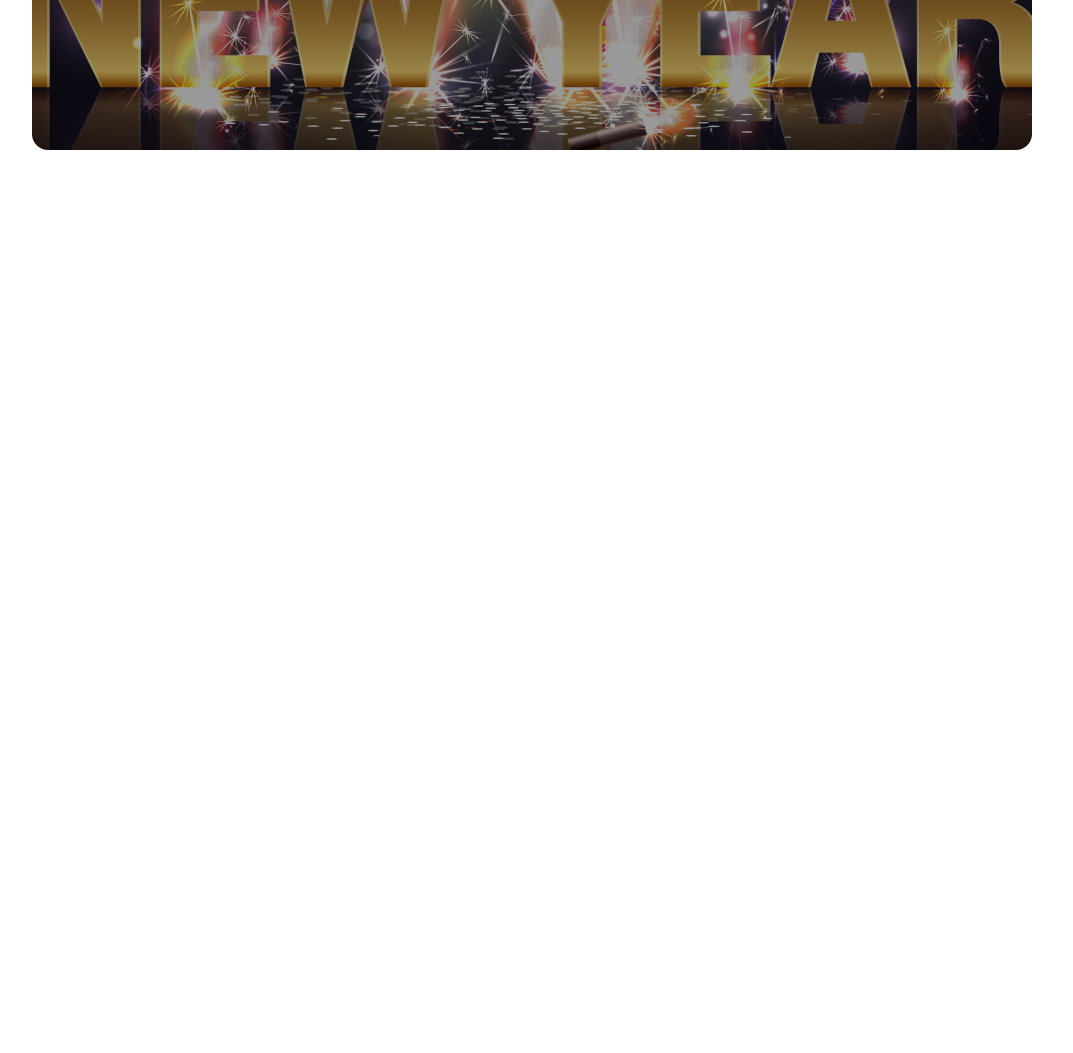
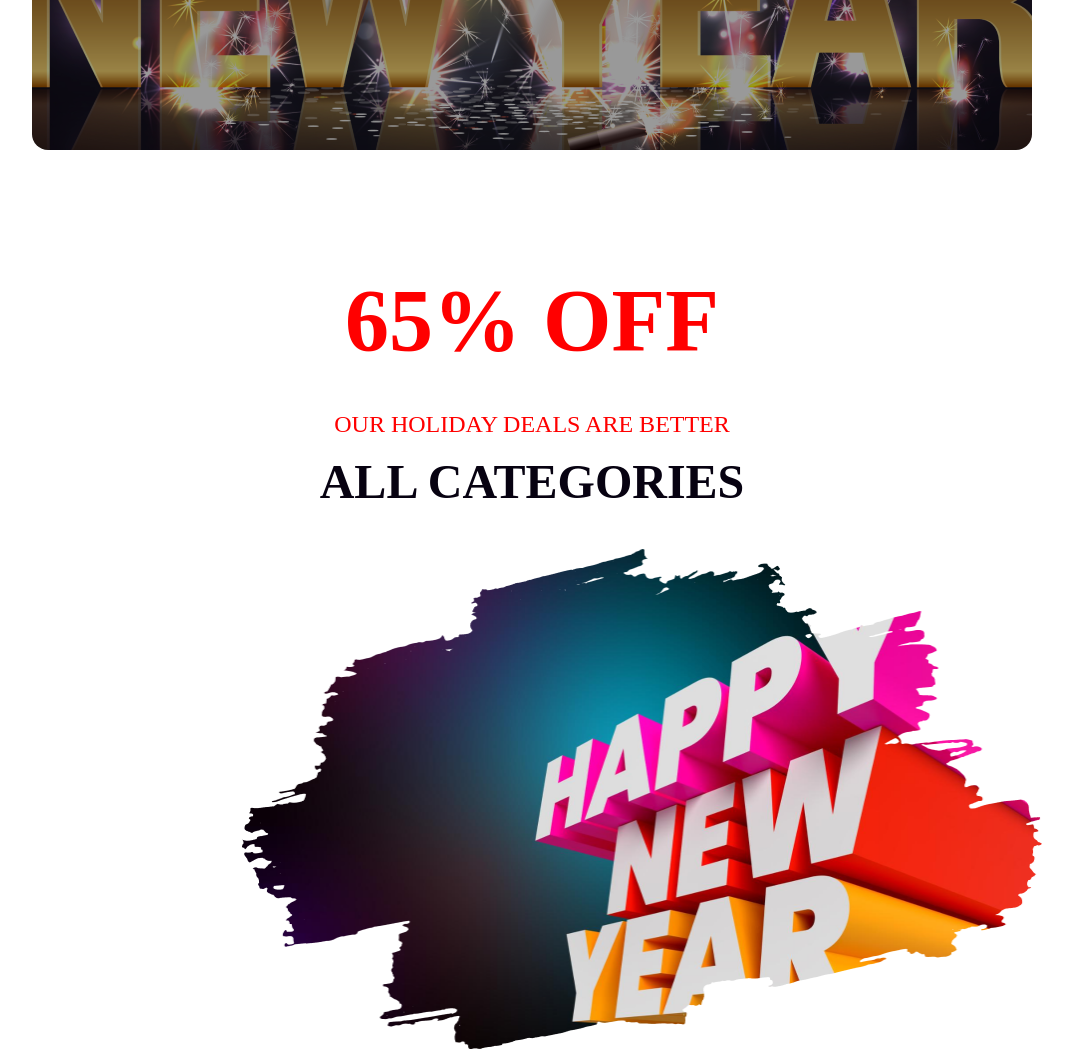
Before and after one commit to jfdolly/new-year-new-mission, a plain HTML site: page index.html in a window 1280 px wide. Shown: the part 500-1553 px from the top of the page, without its empty margins (108-1181 px from the left). Before the commit the page ends 800 px from the top, so only its background shows below. Drawn offline with Linux system fonts and the light colour scheme.

Commit message:
deal section added

```diff
--- a/index.html
+++ b/index.html
@@ -16,5 +16,16 @@
             </div>
         </div>
     </header>
+    <main>
+        <!-- deal section -->
+        <section>
+            <div class="deal">
+                <h1 class="off">65% OFF</h1>
+                <p class="our">OUR HOLIDAY DEALS ARE BETTER</p>
+                <h1 class="all">ALL CATEGORIES</h1>
+                <img class="img" src="img/New Year Photo.png">
+            </div>
+        </section>
+    </main>
 </body>
 </html>
--- a/style.css
+++ b/style.css
@@ -35,3 +35,35 @@
     font-size: 32px;
     font-weight: 400;
 }
+
+/* deal related style */
+.deal{
+    margin-top: 120px;
+}
+.off{
+    font-size: 88px;
+    font-weight: 800px;
+    text-align: center;
+    color: #F00;
+}
+.our{
+    font-size: 24px;
+    font-weight: 500px;
+    text-align: center;
+    color: #F00;
+    padding-top: 40px;
+    padding-bottom: 16px;
+}
+.all{
+    font-size: 48px;
+    font-weight: 700px;
+    text-align: center;
+    color: #070211;
+}
+.img{
+    width: 800px;
+    height: 500px;
+    padding-top: 40px;
+    margin-left: 350px;
+
+}
```
